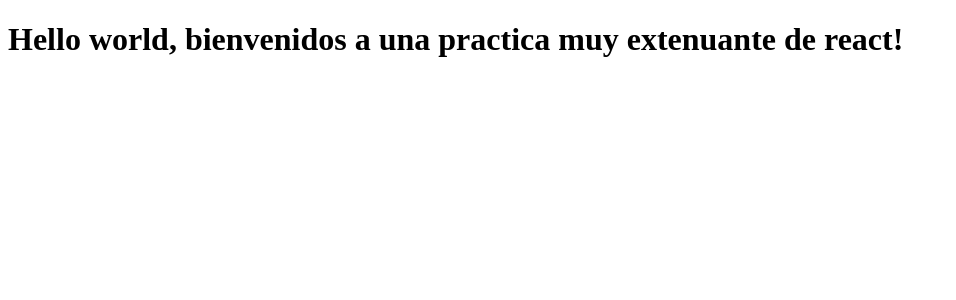
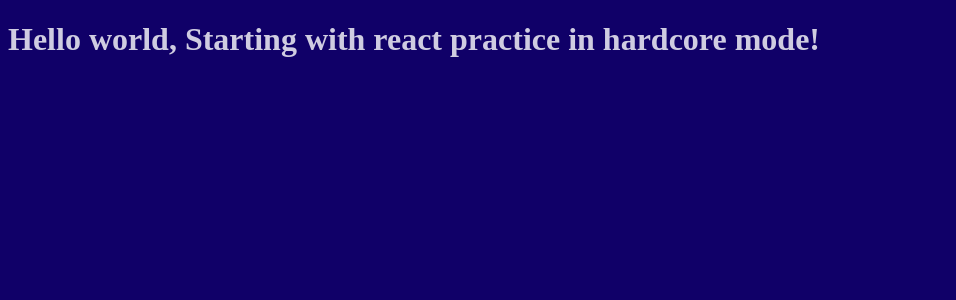
Before and after one commit to Elchicogamer117/ReactShop, a React app: page / in a window 1280 px wide. Shown: the top 300 px of the page, without its empty margins (0-956 px from the left). Built offline with nearby package versions, Linux system fonts and the light colour scheme.

Commit message:
Adding style settings 🎨

```diff
--- a/src/components/App.jsx
+++ b/src/components/App.jsx
@@ -1,8 +1,9 @@
 import React from 'react'
+import '../styles/global.scss'
 
 const App = () => {
   return (
-    <h1> Hello world, bienvenidos a una practica muy extenuante de react!</h1>
+    <h1> Hello world, Starting with react practice in hardcore mode!</h1>
   )
 }
 
--- /dev/null
+++ b/src/styles/global.scss
@@ -0,0 +1,7 @@
+$base-color: #100068;
+$color: rgba(white, 0.8);
+
+body {
+  background-color: $base-color;
+  color: $color;
+}
--- a/webpack.config.js
+++ b/webpack.config.js
@@ -1,5 +1,6 @@
 const path = require('path');
 const HtmlWebpackPlugin = require('html-webpack-plugin');
+const MiniCssExtractPlugin = require('mini-css-extract-plugin');
 
 module.exports = {
   entry: './src/index.js',
@@ -27,6 +28,14 @@
             loader: 'html-loader'
           }
         ]
+      },
+      {
+        test: /\.s[ac]ss$/i,
+        use: [
+          "style-loader",
+          "css-loader",
+          "sass-loader",
+        ]
       }
     ]
   },
@@ -35,5 +44,16 @@
       template: './public/index.html',
       filename: './index.html'
     }),
-  ]
+    new MiniCssExtractPlugin({
+      filename: '[name].css'
+    }),
+  ],
+  devServer: {
+    static: {
+      directory: path.join(__dirname, 'dist'),
+    },
+    compress: true,
+    port: 9000,
+},
+
 }
```
